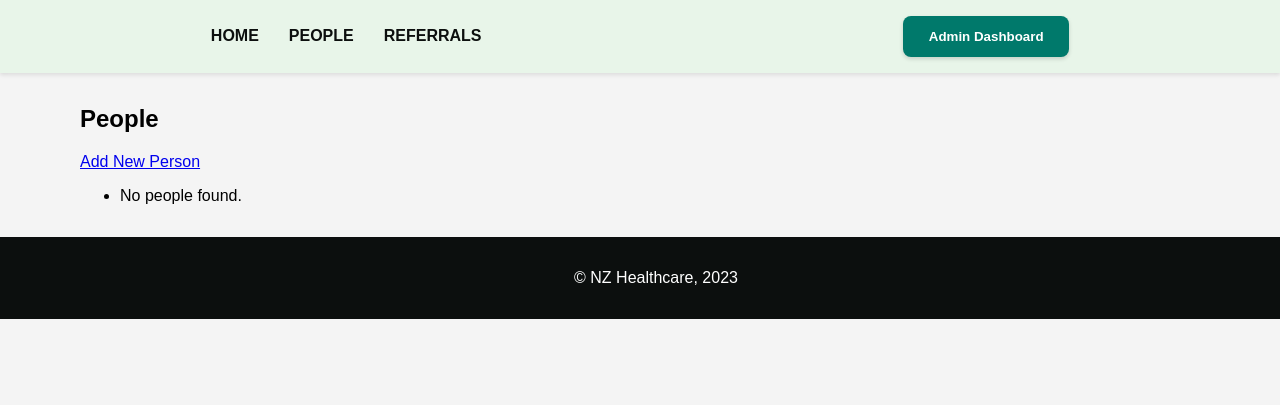
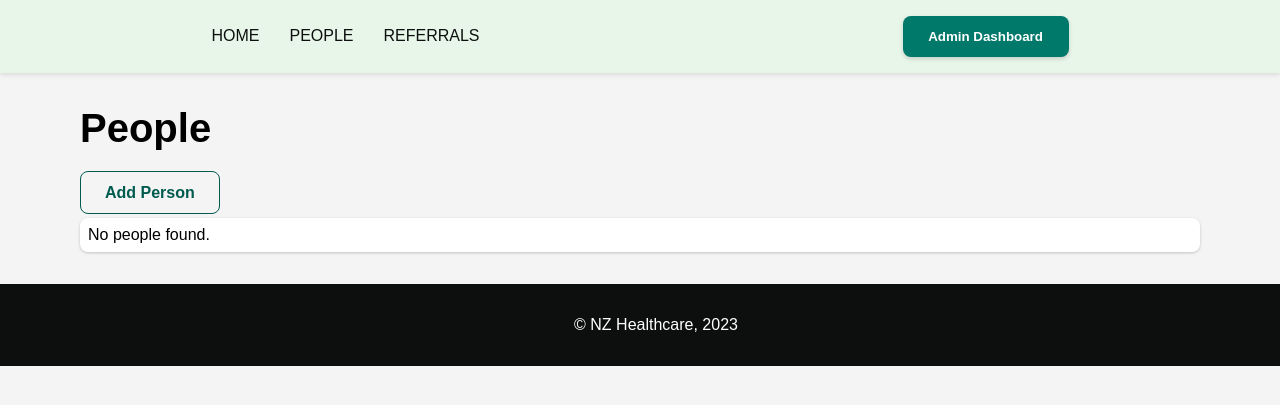
Before and after one commit to hcdiekmann/referral-system, a Django app: page /people/ in a window 1280 px wide. Shown: the part 182-587 px from the top of the page. Run offline with Django 4.2, Linux system fonts and the light colour scheme; data that the repository does not hold is empty.

Commit message:
add styles

```diff
--- a/healthcare_app/static/css/styles.css
+++ b/healthcare_app/static/css/styles.css
@@ -18,6 +18,10 @@ body {
   font-size: 3em;
 }
 
+h2 {
+  font-size: 2.5em;
+}
+
 .nav {
   background-color: #e8f5e9;
   text-align: center;
@@ -33,7 +37,6 @@ body {
   color: white;
   border: none;
   padding: 0.8rem 1.6rem;
-
   cursor: pointer;
   border-radius: 0.5rem;
   font-weight: bold;
@@ -48,14 +51,9 @@ body {
   margin: 0 15px;
   color: #0c0f0e;
   text-decoration: none;
-  font-weight: bold;
 }
 
 .nav a:hover {
-  color: #00796b;
-}
-
-.nav a.active {
   color: #00796b;
 }
 
@@ -68,6 +66,59 @@ body {
 .container {
   margin: 2rem 5rem;
 }
+
+.person-card {
+  background-color: white;
+  border: 1px solid #ddd;
+  padding: 1.5rem;
+  margin: 1.5rem 0;
+  box-shadow: 0 2px 4px rgba(0, 0, 0, 0.1);
+}
+
+.container-button a {
+  border: #005b4f 1px solid;
+  color: #005b4f;
+  padding: 0.75em 1.5em;
+  border-radius: 0.5rem;
+  font-weight: bold;
+  text-decoration: none;
+}
+
+.container-button {
+  padding: 0 0.5rem 0 0;
+}
+
+.container-button :hover {
+  background-color: #005b4f;
+  color: white;
+  box-shadow: 0 2px 4px rgba(0, 0, 0, 0.1);
+}
+
+.btn-row {
+  display: flex;
+  padding: 0.5rem 0;
+}
+
+ul {
+  list-style-type: none;
+  padding: 0;
+}
+
+li {
+  margin-bottom: 0.5rem;
+  padding: 0.5rem;
+  background-color: #fff;
+  border-radius: 0.5rem;
+  box-shadow: 0 1px 3px rgba(0, 0, 0, 0.2);
+}
+
+ul li a {
+  text-decoration: none; /* Remove default hyperlink styling */
+  color: #333; /* Text color */
+  font-family: Arial, sans-serif; /* Use arial as the main font */
+  font-size: 1.2rem; /* Increase font-size slightly */
+}
+
 .footer {
   background-color: #0c0f0e;
   color: white;
--- a/healthcare_app/templates/person_list.html
+++ b/healthcare_app/templates/person_list.html
@@ -1,6 +1,8 @@
 {% extends 'base.html' %} {% block content %}
 <h2>People</h2>
-<a href="{% url 'person_new' %}">Add New Person</a>
+<div class="container-button">
+  <a href="{% url 'person_new' %}">Add Person</a>
+</div>
 <ul>
   {% for person in object_list %}
   <li>
```
Also changed, not shown: healthcare_app/templates/person_detail.html (+11 -2 lines).
